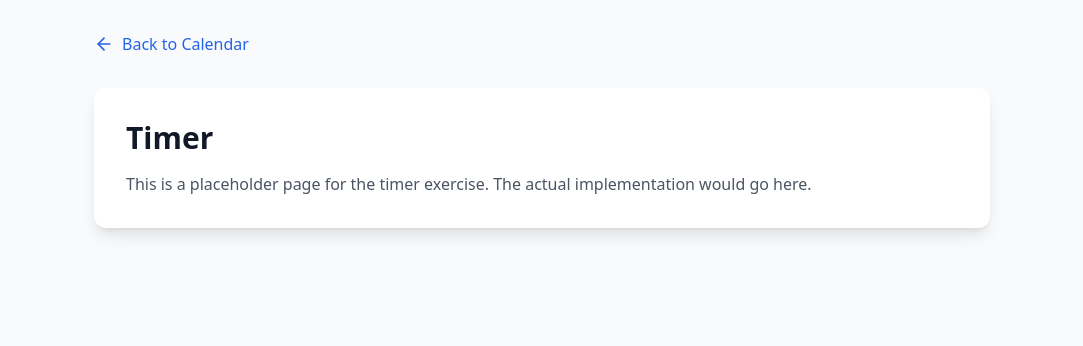
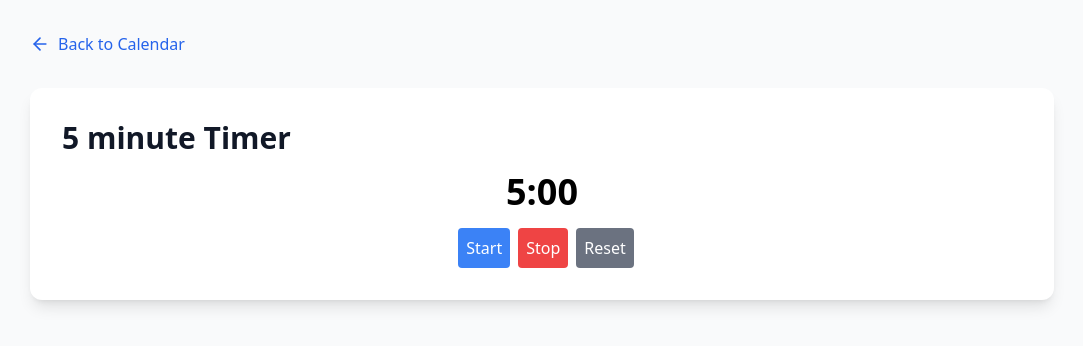
Before and after one commit to ashvinpanicker/react-practice-calendar, a React (Vite) app: page /timer in a window 1280 px wide. Shown: the top 346 px of the page, without its empty margins (98-1181 px from the left). Built offline with nearby package versions, Linux system fonts and the light colour scheme.

Commit message:
Timer app

```diff
--- a/src/App.tsx
+++ b/src/App.tsx
@@ -8,6 +8,7 @@ import { MemoryGamePage } from './pages/MemoryGamePage';
 import { HackerNewsPage } from './pages/HackerNewsPage';
 import { TodoListPage } from './pages/TodoListPage';
 import { MovieSearchPage } from './pages/MovieSearchPage';
+import { TimerPage } from './pages/TimerPage';
 
 function App() {
   return (
@@ -21,7 +22,7 @@ function App() {
         <Route path="/hacker-news" element={<HackerNewsPage />} />
         <Route path="/todo-list" element={<TodoListPage />} />
         <Route path="/movie-search" element={<MovieSearchPage />} />
-        <Route path="/timer" element={<PlaceholderPage />} />
+        <Route path="/timer" element={<TimerPage />} />
         <Route path="/pokemon-list" element={<PlaceholderPage />} />
         <Route path="/contact-book" element={<PlaceholderPage />} />
         <Route path="/typewriter" element={<PlaceholderPage />} />
--- /dev/null
+++ b/src/pages/TimerPage.tsx
@@ -0,0 +1,73 @@
+/*
+
+Create a 5 minute countdown timer that can be started and stopped.
+
+1. When the page is first loaded, the counter displays 5 minutes (i.e. 5:00)
+2. When the user clicks "Start", the counter starts counting down.
+3. When the user clicks "Stop", the timer should stop elapsing time.
+4. When the user clicks "Reset", the timer should be reset to 5 minutes again.
+
+*/
+
+import { FC, useCallback, useEffect, useState } from 'react';
+import { BackButton } from '../components/BackButton';
+
+export const TimerPage: FC = () => {
+    const [seconds, setSeconds] = useState<number>(0);
+    const [intervalId, setIntervalId] = useState<number | null>(null);
+
+    const startTimer = () => {
+        // Start the timer
+        const id = window.setInterval(() => {
+            setSeconds((prev) => prev - 1);
+        }, 1000);
+        setIntervalId(id);
+    };
+
+    const stopTimer = useCallback(() => {
+        // Stop the timer
+        if (intervalId) {
+            window.clearInterval(intervalId);
+            setIntervalId(null);
+        }
+    }, [intervalId]);
+
+    const resetTimer = () => {
+        // Reset the timer to 5 minutes
+        stopTimer();
+        setSeconds(5 * 60);
+    };
+
+    useEffect(() => {
+        // Set the initial time to 5 minutes
+        setSeconds(5 * 60);
+    }, []);
+
+    useEffect(() => {
+        // Stop the timer when it reaches 0
+        if (seconds <= 0) {
+            stopTimer();
+        }
+    }, [seconds, stopTimer]);
+
+    return (
+        <div className="min-h-screen bg-gray-50 p-4 sm:p-6 lg:p-8">
+            <div className="max-w-5xl mx-auto">
+                <BackButton />
+                <div className="bg-white rounded-xl shadow-lg p-6 sm:p-8">
+                    <h1 className="text-2xl sm:text-3xl font-bold mb-4 text-gray-900">5 minute Timer</h1>
+                    <div className="flex flex-col items-center">
+                        <div>
+                            <span className="text-4xl font-bold">{Math.floor(seconds / 60)}:{seconds % 60 < 10 ? '0' : ''}{seconds % 60}</span>
+                        </div>
+                        <div className="mt-4 w-max">
+                            <button className="bg-blue-500 text-white rounded p-2 ml-2" onClick={startTimer}>Start</button>
+                            <button className="bg-red-500 text-white rounded p-2 ml-2" onClick={stopTimer}>Stop</button>
+                            <button className="bg-gray-500 text-white rounded p-2 ml-2" onClick={resetTimer}>Reset</button>
+                        </div>
+                    </div>
+                </div>
+            </div>
+        </div>
+    );
+};
```
